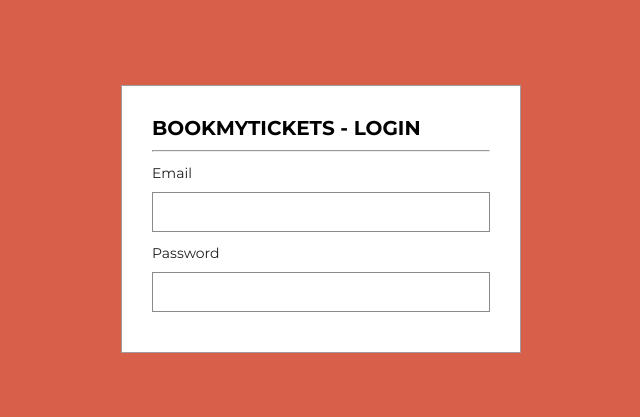
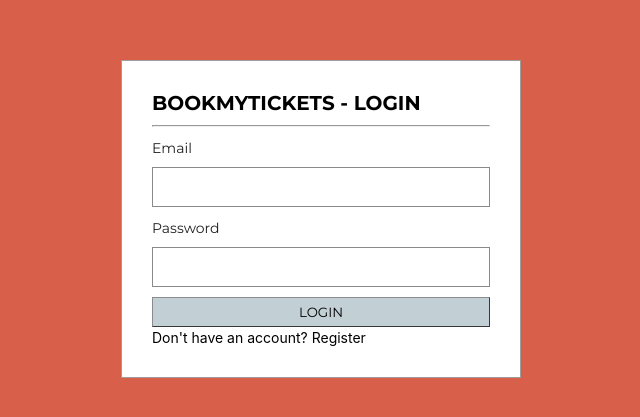
Before and after one commit to DakhaniAN01/Online-Movie-Tickets-Booking-UI-, a React (Create React App) app: page /login in a window 1280 px wide. Shown: the part 181-598 px from the top of the page, without its empty margins (319-959 px from the left). Built offline with nearby package versions, Linux system fonts and the light colour scheme.

Commit message:
Server integrated

```diff
--- a/package.json
+++ b/package.json
@@ -9,6 +9,7 @@
     "@testing-library/user-event": "^13.5.0",
     "antd": "^5.20.3",
     "axios": "^1.7.5",
+    "client": "file:",
     "moment": "^2.30.1",
     "react": "^18.3.1",
     "react-dom": "^18.3.1",
@@ -42,5 +43,6 @@
       "last 1 firefox version",
       "last 1 safari version"
     ]
-  }
+  },
+  "proxy": "http://localhost:5000"
 }
--- a/src/component/Button.js
+++ b/src/component/Button.js
@@ -1,6 +1,6 @@
 import React from 'react'
 
-function Button(title, onClick, variant, disabled, fullwidth) {
+function Button(title, onClick, variant, disabled, fullwidth, type) {
 
   let className = "bg-secondary p-1 text-white"
 
@@ -11,7 +11,7 @@
     className=className.replace('bg-secondary', 'border border-secondary text-primary bg-white')
   }
   return (
-   <button className={className}>{title}</button>
+   <button className={className} type={type}>{title}</button>
   )
 }
 
--- a/src/pages/Login/index.js
+++ b/src/pages/Login/index.js
@@ -32,13 +32,13 @@
           >
             <input type="password" />
           </Form.Item>
-          {/*}<div className='.flex flex-column mt-1 gap'>
-            <Button fullwidth title='REGISTER' type='submit' />
+          <div className='.flex flex-column mt-1 gap container '>
+            <button className='w-full bg-secondary border btn border-secondary text-primary bg-white' onClick={() => { console.log("Registered Successful") }} type='submit'>LOGIN</button>
             <Link to='/login' className='text-primary'>
               {" "}
               Don't have an account? Register
             </Link>
-              </div> */}
+          </div>
 
 
         </Form>
--- a/src/pages/Register/index.js
+++ b/src/pages/Register/index.js
@@ -1,6 +1,6 @@
 import React from 'react'
 import { Form } from 'antd';
-import Button from '../../component/Button';
+
 import Link from 'antd/es/typography/Link';
 
 function Register() {
@@ -39,13 +39,13 @@
           >
             <input type="password" />
           </Form.Item>
-          {/*}<div className='.flex flex-column mt-1 gap'>
-            <Button fullwidth title='REGISTER' type='submit' />
+          <div className='.flex flex-column mt-1 gap container '>
+            <button className='w-full bg-secondary border btn border-secondary text-primary bg-white' onClick={ ()=>{console.log("Registered Successful")}} type='submit'>REGISTER</button>
             <Link to='/login' className='text-primary'>
               {" "}
               Already have an account? Login
             </Link>
-              </div> */}
+          </div>
 
 
         </Form>
--- a/src/stylesheet/sizes.css
+++ b/src/stylesheet/sizes.css
@@ -34,3 +34,7 @@
 .text-3xl{
     font-size: 30px;
 }
+
+.border{
+    border-width: 1px;
+}
--- a/src/stylesheet/theme.css
+++ b/src/stylesheet/theme.css
@@ -9,11 +9,19 @@
 }
 
 .bg-secondary{
-    background-color: #1a9bcec9;
+    background-color: #b2c2c9c9;
+}
+
+.bg-white{
+    color: #fff;
+}
+
+.bg-black{
+    color: #000;
 }
 
 .text-primary{
-    color: var(--colour-primary) !important;
+    color: #000000 !important;
 }
 
 .test-secondary{
@@ -33,5 +41,14 @@
 }
 
 .border-secondary{
-    border-color: var(--colour-secondary);
+    border-color: #888b8f;
 }
+
+.container{
+
+    height: 50px;
+}
+
+.btn{
+    height: 60%;
+}
```
Also changed, not shown: 1 other file (tests, documents, lock files or other folders).
